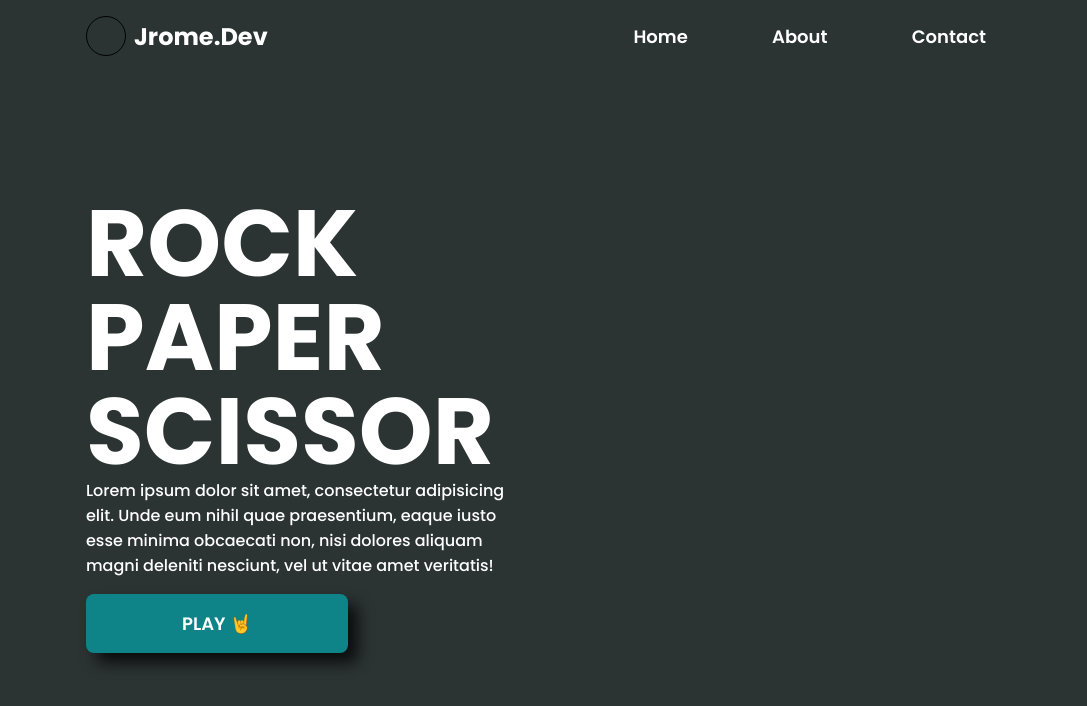
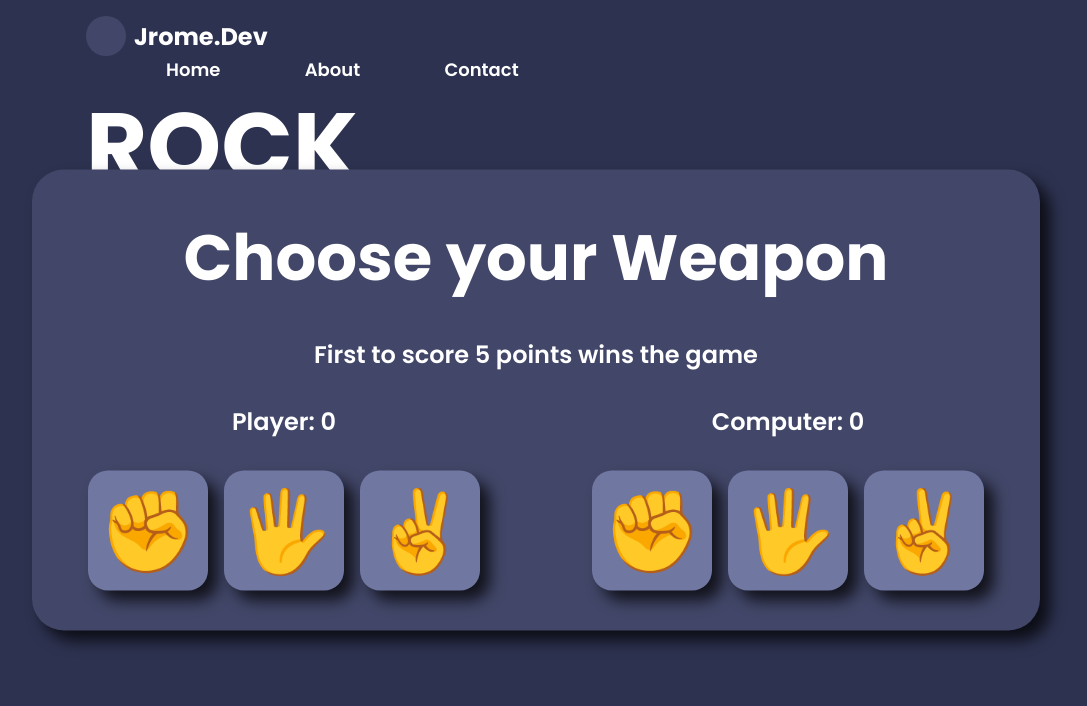
Before and after one commit to jrome3920/rock-paper-scissor, a plain HTML site: page index.html in a window 1280 px wide. Shown: the whole page, without its empty margins (104-1191 px from the left). Drawn offline with Linux system fonts and the light colour scheme.

Commit message:
Code clean up and changed color pallete

```diff
--- a/style.css
+++ b/style.css
@@ -9,22 +9,38 @@
     font-style: normal;
 }
 
+:root {
+    --color1: #2D3250;
+    --color2: #424769;
+    --color3: #7077A1;
+    --color4: #9EC8B9;
+
+    --font-size-default: 18px;
+    --font-size-small: 16px;
+    --font-size-large: 20px;
+
+    --font-weight-default: 500;
+    --font-weight-semi: 600;
+    --font-weight-bold: 700;
+}
+
 p,
 a,
 .button {
-    font-size: 18px;
-    font-weight: 600;
+    font-size: var(--font-size-default);
+    font-weight: var(--font-weight-semi);
 }
 
-/*
-#2C3333
-#2E4F4F
-#0E8388
-#CBE4DE
-*/
+body {
+    background-color: var(--color1);
+}
 
-body {
-    background-color: #2C3333;
+.grid {
+    display: grid;
+
+    &.grid-2 {
+        grid-template-columns: repeat(2, 1fr);
+    }
 }
 
 .content-wrapper {
@@ -32,21 +48,20 @@ body {
     margin: auto;
 
     &.hero {
-        display: grid;
-        grid-template-columns: repeat(2, 1fr);
         height: 90vh;
         align-items: center;
     }
 }
 
-.flex-container {
+.flex-center {
     display: flex;
+    justify-content: center;
+    align-items: center;
+}
 
-    &.navigation-wrapper {
-        justify-content: space-between;
-        align-items: center;
-        padding: 1rem 0;
-    }
+.navigation-wrapper {
+    justify-content: space-between;
+    padding: 1rem 0;
 }
 
 .image-container {
@@ -61,8 +76,8 @@ body {
     &.logo {
         height: 40px;
         width: 40px;
-        border: 1px solid #000;
         border-radius: 50%;
+        background-color: var(--color2);
     }
 }
 
@@ -95,40 +110,21 @@ nav ul li {
 }
 
 .game-description {
-    font-weight: 500;
-    font-size: 16px;
+    font-weight: var(--font-weight-default);
+    font-size: var(--font-size-small);
 }
 
 button {
     border: none;
     font-weight: bold;
     cursor: pointer;
-}
-
-#play-button,
-#modal-button {
-    margin: 1rem 0;
-    padding: 1rem 6rem;
-    border-radius: .5rem;
-    background-color: #0E8388;
+    background-color: var(--color3)
 }
 
 /* ---------------GAME CONTENT---------------- */
 
-#game-overlay {
-    content: '';
-    height: 100vh;
-    width: 100%;
-    background-color: #000;
-    position: absolute;
-    top: 0;
-    left: 0;
-    opacity: 90%;
-    visibility: hidden;
-}
-
 #game-container {
-    background-color: #2E4F4F;
+    background-color: var(--color2);
     padding: 2.5rem;
     height: auto;
     position: absolute;
@@ -136,7 +132,6 @@ button {
     left: 50%;
     transform: translate(-50%, -50%);
     border-radius: 2rem;
-    visibility: hidden;
 
     & h2 {
         font-size: 64px;
@@ -154,10 +149,6 @@ button {
 #result-description {
     text-align: center;
     margin-bottom: 2rem;
-}
-
-#game-container .grid {
-    display: grid;
 }
 
 .options.grid,
@@ -184,8 +175,9 @@ button {
     align-items: center;
     justify-content: center;
     font-size: 80px;
-    background-color: #0E8388;
+    background-color: var(--color3);
     border-radius: 20px;
+    transition: .3s ease;
 }
 
 .grid-item .button,
@@ -199,20 +191,25 @@ button {
 #play-button,
 #modal-button {
     transition: .3s ease;
+    margin: 1rem 0;
+    padding: 1rem 6rem;
+    border-radius: .5rem;
+
     &:hover {
-        background-color: #07787c;
+        background-color: #585e88;
         color: #ffcc33;
         transform: scale(1.01);
     }
 
     &:active {
-        background-color: #015e61;
+        background-color: #474c72;
     }
 }
 
 /* ---------------MODAL--------------- */
 
-#modal-overlay {
+#modal-overlay,
+#game-overlay {
     display: none;
     position: fixed;
     z-index: 1;
@@ -228,7 +225,7 @@ button {
 
 .modal {
     width: 370px;
-    background-color: #2C3333;
+    background-color: var(--color2);
     margin: auto;
     padding: 2rem;
     border-radius: 20px;
@@ -238,7 +235,6 @@ button {
 }
 
 .modal .grid {
-    display: grid;
     grid-template-columns: repeat(2, 1fr);
     text-align: center;
     width: 100%;
```
